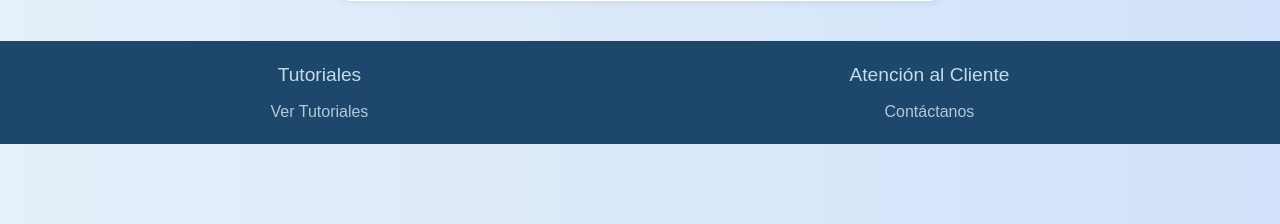
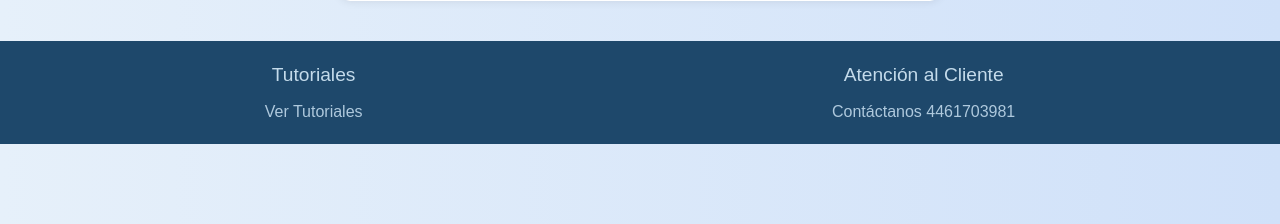
Before and after one commit to OliveeerH/bots-and-chips, a Flask app: page /admin_agregar_producto in a window 1280 px wide. Shown: the part 766-990 px from the top of the page. Run offline with Flask 3, Linux system fonts and the light colour scheme; a user stored in the database is signed in; some libraries are stand-ins or nearby versions; some web fonts are replaced.

Commit message:
atencion al cliente

```diff
--- a/templates/footer.html
+++ b/templates/footer.html
@@ -6,7 +6,7 @@
         </div>
         <div>
             <h3 style="font-size: 1.2rem; margin-bottom: 10px;">Atención al Cliente</h3>
-            <a href="#" style="color: #AFC9DD; text-decoration: none; font-size: 1rem;">Contáctanos</a>
+            <a href="#" style="color: #AFC9DD; text-decoration: none; font-size: 1rem;">Contáctanos 4461703981 </a>
         </div>
     </div>
 </footer>
```
Also changed, not shown: tienda.db.
